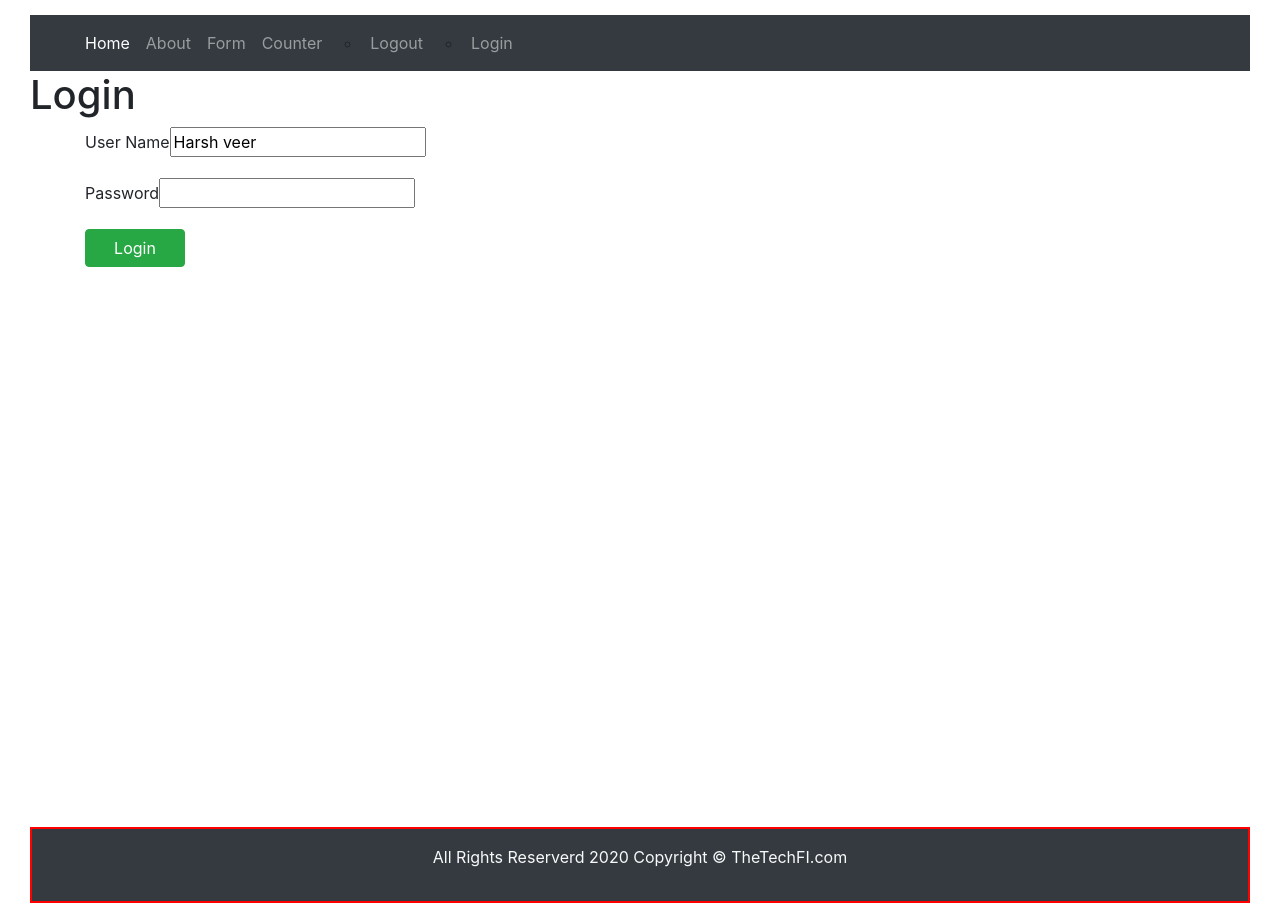
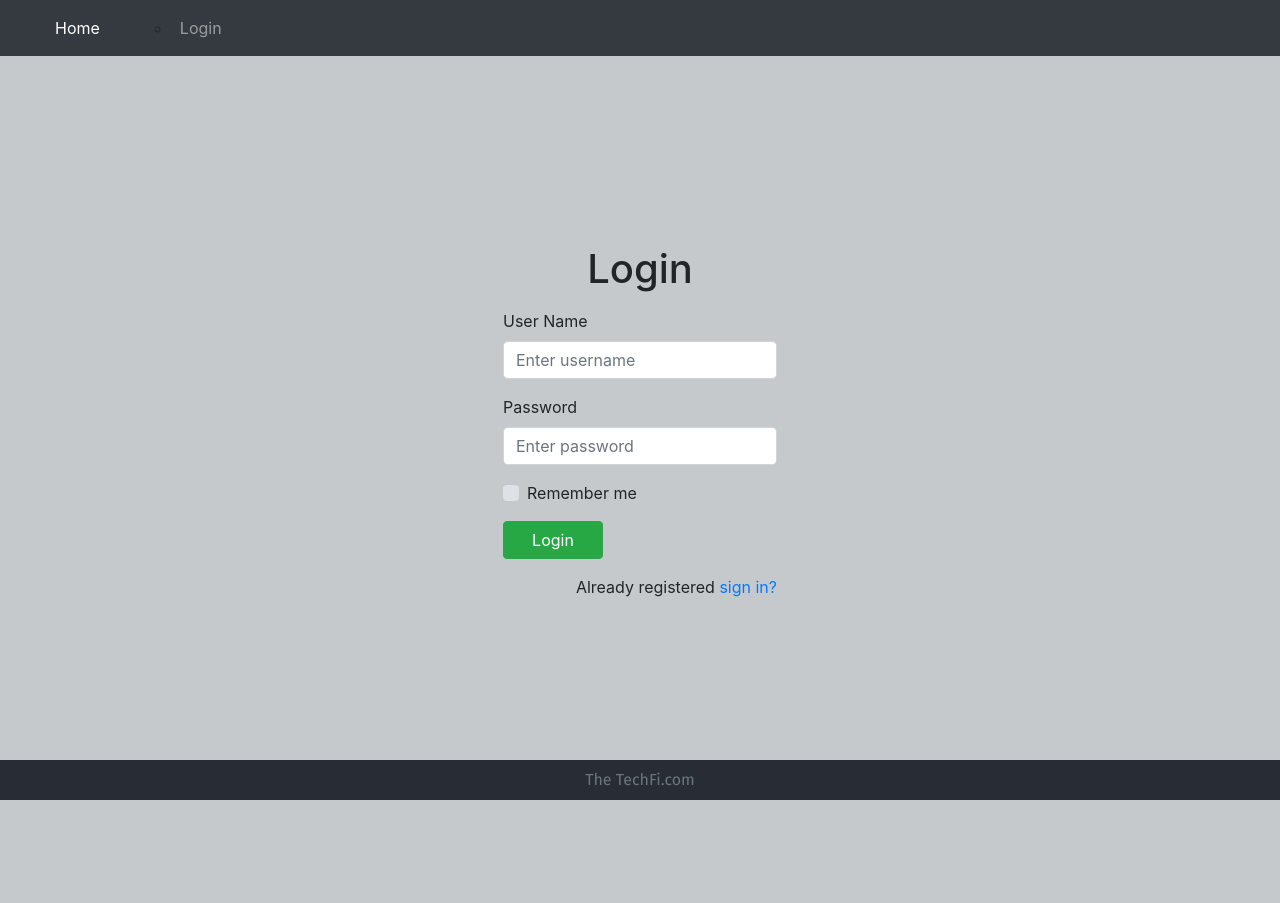
Before and after one commit to harshchatbot/MyReactWebsite, a React (Create React App) app: page /login in a window 1280 px wide. After the commit the page ends 800 px from the top, so only its background shows below. Built offline with nearby package versions, Linux system fonts and the light colour scheme.

Commit message:
footer fix

```diff
--- a/package.json
+++ b/package.json
@@ -13,6 +13,7 @@
     "react-dom": "^17.0.2",
     "react-router-dom": "^5.2.0",
     "react-scripts": "4.0.3",
+    "styled-components": "^5.3.0",
     "web-vitals": "^1.1.2"
   },
   "scripts": {
--- a/src/App.css
+++ b/src/App.css
@@ -28,6 +28,57 @@
   color: #61dafb;
 }
 
+
+.input-group {
+  display: flex;
+  flex-direction: column;
+  margin-top: 5px;
+  margin-bottom: 5px;
+}
+
+
+
+* {
+  box-sizing: border-box;
+}
+
+/* html, body {
+  background: #c6c9cc !important;
+  min-height: 200vh;
+  display: flex;
+  font-weight: 400;
+  font-family: 'Fira Sans', sans-serif;
+  align-items: center;
+  justify-content: center;
+  height: 100%;
+} */
+
+html, body{
+  display: flex;
+  align-items: center;
+  justify-content: center;
+  font-family: 'Fira Sans', sans-serif;
+  padding-top: 60px;
+  background: #c6c9cc !important;
+  font-weight: 400;
+  height: 100%;
+}
+
+.footer{
+  background-color: #282c34;
+  position: absolute;
+  bottom: 0;
+  left: 0;
+  width: 100%;
+  height: 40px;
+  font-family: 'Fira Sans', sans-serif;
+  display: flex;
+  align-items: center;
+  justify-content: center;
+}
+
+
+
 @keyframes App-logo-spin {
   from {
     transform: rotate(0deg);
--- a/src/App.js
+++ b/src/App.js
@@ -2,20 +2,20 @@ import './App.css';
 import './bootstrap.css'
 import Header from "./MyComponents/Header";
 import { Todos } from "./MyComponents/Todos";
-import { Footer } from "./MyComponents/Footer";
+import FooterCompo from "./MyComponents/Footer";
 import { AddTodo } from "./MyComponents/AddTodo";
 import { About } from "./MyComponents/About";
 import { Form } from "./MyComponents/Form";
 import Counter from "./MyComponents/Counter";
-import TodoApp, {WelcomeComponent, ErrorComponent, ListTodosComponent, LogoutComponent, HeaderComponent , LoginComponent} from './TodoWebapp/TodoApp';
-import {db} from './Firebase';
+import TodoApp, { WelcomeComponent, ErrorComponent, ListTodosComponent, LogoutComponent, HeaderComponent, LoginComponent } from './TodoWebapp/TodoApp';
+import { db } from './Firebase';
 import React, { useState, useEffect } from 'react';
 import {
   BrowserRouter as Router,
   Switch,
   Route, useHistory
 } from "react-router-dom";
-import {createBrowserHistory} from 'history'
+import { createBrowserHistory } from 'history'
 
 
 function App() {
@@ -97,10 +97,13 @@ function App() {
   return (
     <>  {/*blank opening tag*/}
 
+<div style={{
+      backgroundImage: `url("https://via.placeholder.com/500")`
+    }}></div>
 
       <Router>
-        {/* <Header title="MyTodosList" searchBar={false} /> */}
-        <HeaderComponent/>
+        <Header title="MyTodosList" searchBar={false} />
+        {/* <HeaderComponent /> */}
 
         {/* A <Switch> looks through its children <Route>s and
             renders the first one that matches the current URL. */}
@@ -131,21 +134,25 @@ function App() {
             <Counter />
           </Route>
 
-          <Route exact path="/login">
+          {/* <Route exact path="/login">
             <TodoApp />
-          </Route>
+          </Route> */}
 
           {/* <Route exact path="/welcome" component={WelcomeComponent}/>
           <Route exact path="/todos" component={ListTodosComponent}/>
           <Route exact path="/logout" component={LogoutComponent}/> */}
           {/* <Route  path="/welcome" component={WelcomeComponent}/> */}
-          <Route exct path="/todos" component={ListTodosComponent}/>
-          <Route  path="/logout" component={LogoutComponent}/>
+          <Route exact path="/todos" component={ListTodosComponent} />
+          <Route exact path="/logout" component={LogoutComponent} />
+
+
+          <Route exact path="/welcome" component={WelcomeComponent} />
+          <Route exact path="/login" component={LoginComponent} />
 
 
           {/* keep this error compo line in end only else error  */}
           {/* <Route exact path="" component={ErrorComponent}/>   */}
-          <Route component={ErrorComponent}/>
+          <Route component={ErrorComponent} />
 
 
 
@@ -153,7 +160,8 @@ function App() {
 
         </Switch>
 
-        <Footer />
+        <FooterCompo  />
+
       </Router>
     </>
   );
--- a/src/MyComponents/Footer.js
+++ b/src/MyComponents/Footer.js
@@ -1,22 +1,19 @@
-import React from 'react'
-//import './footer.css'
+import React, { Component } from "react";
 
-export const Footer = () => {
+export class FooterCompo extends Component{
 
-    let footerStyle = {
-        position: "relative",
-        top: "70vh",
-        width: "100%",
-        border: "2px solid red"
-    }
+  render(){
 
 
-    return (
-        <footer className="bg-dark text-light py-3" style={footerStyle}>
-            <p className="text-center">
-            All Rights Reserverd 2020 Copyright &copy; TheTechFI.com
-            </p>
+    return(
 
-        </footer>
+      <footer className="footer" >
+    <span className="text-muted justify-content-end">The TechFi.com</span>
+    </footer>
+
     )
+
+  }
 }
+
+export default FooterCompo
--- a/src/MyComponents/Header.js
+++ b/src/MyComponents/Header.js
@@ -14,14 +14,15 @@ export default class HeaderComponent extends Component{
 
     render(){
 
-  // const userLoggedIn = AuthenticationService.isUserLoggedIn();
-  //       console.log(userLoggedIn);
+
+   const userLoggedIn = AuthenticationService.isUserLoggedIn();
+         console.log(userLoggedIn);
 
     return (
       //this <nav is navigation
       //navbar-expand-lg this is how arrangement of menu items like all comping together in left
                                                 //navbar-light bg-light
-        <nav className="navbar navbar-expand-md navbar-dark bg-dark">
+        <nav className="navbar navbar-expand-md navbar-dark bg-dark fixed-top">
         <div className="container-fluid">
           <Link className="navbar-brand" to="/">{this.title}</Link>
           <button className="navbar-toggler" type="button" data-bs-toggle="collapse" data-bs-target="#navbarSupportedContent" aria-controls="navbarSupportedContent" aria-expanded="false" aria-label="Toggle navigation">
@@ -32,22 +33,22 @@ export default class HeaderComponent extends Component{
               <li className="nav-item">
                 <Link className="nav-link active" aria-current="page" to="/">Home</Link>
               </li>
-              <li className="nav-item">
+              {userLoggedIn && <li className="nav-item">
                 <Link className="nav-link" to="/about">About</Link>
-              </li>
+              </li>}
 
-              <li className="nav-item">
+              {userLoggedIn && <li className="nav-item">
                 <Link className="nav-link" to="/form">Form</Link>
-              </li>
+              </li>}
 
-              <li className="nav-item">
+              {userLoggedIn && <li className="nav-item">
                 <Link className="nav-link" to="/counter">Counter</Link>
-              </li>
+              </li>}
 
 
 
               <ul classname="nav-bar navbar-collapse justify-content-end ml-auto">
-              <li><Link className="nav-link" to="/logout" onClick={AuthenticationService.logout}>Logout</Link></li>
+              {userLoggedIn && <li><Link className="nav-link" to="/logout" onClick={AuthenticationService.logout}>Logout</Link></li>}
               </ul>
 
               <ul classname="nav-bar navbar-collapse justify-content-end">
--- a/src/MyComponents/footer.css
+++ /dev/null
@@ -1,5 +0,0 @@
-*{
-    background-color: red;
-    position: absolute;
-    bottom: 0;
-}
--- a/src/TodoWebapp/TodoApp.js
+++ b/src/TodoWebapp/TodoApp.js
@@ -3,14 +3,13 @@ import AuthenticationService from './AuthenticationService'
 import {
     BrowserRouter as Router,
     Switch,
-    Route, useHistory, Link, Redirect
+    Route, Link
 } from "react-router-dom";
-import { createBrowserHistory } from 'history';
 import { withRouter } from 'react-router';
 
 
 
-class TodoApp extends Component {
+export class TodoApp extends Component {
 
 
 
@@ -25,7 +24,7 @@ class TodoApp extends Component {
                 {/* {<LoginComponent />} */}
                 {/* <HeaderComponent /> */}
                 {/* <WelcomeComponent/> */}
-                <Router>
+                {/* <Router>
 
                     <>
 
@@ -40,7 +39,7 @@ class TodoApp extends Component {
 
                     </>
 
-                </Router>
+                </Router> */}
             </div>
         )
 
@@ -55,6 +54,7 @@ class TodoApp extends Component {
 
 
 export class WelcomeComponent extends Component {
+
 
     constructor(props){
         super(props)
@@ -131,7 +131,7 @@ export class ListTodosComponent extends Component {
                                 this.state.todos.map(
                                     todo =>  //this arrow func defines how each of these elements should be shown
 
-                                        <tr>
+                                        <tr key={todo.id}>
                                             <td>{todo.id}</td>
                                             <td>{todo.description}</td>
                                             <td>{todo.targetDate.toString()}</td>
@@ -168,10 +168,11 @@ export class LoginComponent extends Component {
 
 
         this.state = {
-            username: 'Harsh veer',
+            //give you name is username iif you want your name to appear in the field by default
+            username: '',
             password: '',
             hasLoginFailed: false,
-            showSuccessMessage: false
+            showsuccessmessage: false
 
         }
         //this.handeleUsernameChange = this.handeleUsernameChange.bind(this)
@@ -232,19 +233,9 @@ export class LoginComponent extends Component {
 
 
             AuthenticationService.registerSuccessfulLogin(this.state.username, this.state.password)   //this is how we called method
-            //alert("Success")
-            //console.log("success")
-            //console.log(this.props)
-
-            //this.props.history.push(`/welcome/${this.state.username}`);
-
-
-
-            // return <Redirect to="/welcome" />
-
 
             //this.props.useHistory.push("/")
-            //this.setState({ showSuccessMessage: true })  //if success then update the state
+            //this.setState({ showsuccessmessage: true })  //if success then update the state
             //this.setState({ hasLoginFailed: false })
 
         }
@@ -253,7 +244,7 @@ export class LoginComponent extends Component {
 
             //alert("Failed")
             //console.log("Failed")
-            this.setState({ showSuccessMessage: false })
+            this.setState({ showsuccessmessage: false })
             this.setState({ hasLoginFailed: true })
 
         }
@@ -268,29 +259,43 @@ export class LoginComponent extends Component {
             //this below empty tag is basically called react fragment, or we can use <div? tag also in place of empty tags
             <>
 
-                <h1>Login</h1>
-                <div className="container">
+                <h1 className="text-center">Login</h1>
+                <div className="container my-3">
                     {/* User Name :<input type="text" name="username" value={this.state.username} onChange={this.handeleUsernameChange}/> */}
                     {/* <showInvalidCredentials hasLoginFailed={this.state.hasLoginFailed} /> */}
-                    <showLoginSuccessMessage showSuccessMessage={this.state.showSuccessMessage} />
+                    <showLoginSuccessMessage showsuccessmessage={this.state.showsuccessmessage}/>
 
                     {/* to remove func showInvalidCredentials using && operator and is easier */}
                     {this.state.hasLoginFailed && <div className="alert alert-warning">Invalid Credentials</div>}
-                    {this.state.showSuccessMessage && <div>Login Success</div>}
+                    {this.state.showsuccessmessage && <div>Login Success</div>}
 
                     <div className="mb-3">
-                        <label for="InputUserName" className="form-label">User Name</label>
-                        <input type="text" name="username" value={this.state.username} onChange={this.handleChange} />
+                        <label htmlFor="InputUserName" className="form-label">User Name</label>
+                        <input type="text" name="username" className="form-control" placeholder="Enter username" value={this.state.username} onChange={this.handleChange} />
                     </div>
 
                     <div className="mb-3">
-                        <label for="InputPassword1" className="form-label">Password</label>
-                        <input type="password" name="password" value={this.state.password} onChange={this.handleChange} />
+                        <label htmlFor="InputPassword1" className="form-label">Password</label>
+                        <input type="password" name="password" className="form-control" placeholder="Enter password" value={this.state.password} onChange={this.handleChange} />
                     </div>
+
+
+                    <div className="form-group">
+                    <div className="custom-control custom-checkbox">
+                        <input type="checkbox" className="custom-control-input" id="customCheck1" />
+                        <label className="custom-control-label" htmlFor="customCheck1">Remember me</label>
+                    </div>
+                </div>
 
                     {/* User Name :<input type="text" name="username" value={this.state.username} onChange={this.handleChange} />
                 Password : <input type="password" name="password" value={this.state.password} onChange={this.handleChange} /> */}
-                    <button className="btn btn-success" onClick={this.loginClicked}>Login</button>
+                    <button className="mb-3 ml-auto btn btn-success" onClick={this.loginClicked}>Login</button>
+
+
+                    <p className="forgot-password text-right">
+                    Already registered <a href="#">sign in?</a>
+                </p>
+
                 </div>
             </>
 
@@ -320,11 +325,17 @@ export class LogoutComponent extends Component {
 export class HeaderComponent extends Component {
 
 
+    constructor(props){
+        super(props)
+    }
+
+
 
     render() {
 
         const userLoggedIn = AuthenticationService.isUserLoggedIn();
         console.log(userLoggedIn);
+
 
 
         return (
@@ -344,26 +355,34 @@ export class HeaderComponent extends Component {
                                 <li className="nav-item">
                                     <Link className="nav-link active" aria-current="page" to="/">Home</Link>
                                 </li>
-                                <li className="nav-item">
+                                {userLoggedIn &&  <li className="nav-item">
                                     <Link className="nav-link" to="/about">About</Link>
-                                </li>
+                                </li>}
 
-                                <li className="nav-item">
+                                {userLoggedIn &&  <li className="nav-item">
                                     <Link className="nav-link" to="/form">Form</Link>
-                                </li>
+                                </li>}
 
-                                <li className="nav-item">
+                                {userLoggedIn &&  <li className="nav-item">
                                     <Link className="nav-link" to="/counter">Counter</Link>
-                                </li>
+                                </li>}
+
+                                {userLoggedIn && <li className="nav-item">
+                                    <Link className="nav-link" to="/todos">Todos List</Link>
+                                </li>}
+
+                                {userLoggedIn && <li className="nav-item">
+                                    <Link className="nav-link" to="/welcome/username">Welcome</Link>
+                                </li>}
 
 
 
-                                <ul classname="nav-bar navbar-collapse justify-content-end ml-auto">
-                                    <li><Link className="nav-link" to="/logout" onClick={AuthenticationService.logout}>Logout</Link></li>
+                                <ul className="nav-bar navbar-collapse justify-content-end ml-auto">
+                                    {userLoggedIn &&  <li><Link className="nav-link" to="/logout" onClick={AuthenticationService.logout}>Logout</Link></li>}
                                 </ul>
 
-                                <ul classname="nav-bar navbar-collapse justify-content-end">
-                                    <li><Link className="nav-link" to="/login">Login</Link></li>
+                                <ul className="nav-bar navbar-collapse justify-content-end">
+                                    {!userLoggedIn && <li><Link className="nav-link" to="/login">Login</Link></li>}
                                 </ul>
 
 
@@ -401,28 +420,16 @@ export class HeaderComponent extends Component {
 // }
 
 
-// function showLoginSuccessMessage(props) {
+// function ShowLoginSuccessMessage(props) {
 
-//     if (props.showSuccessMessage) {
+//     if (props.showsuccessmessage) {
 
 //         return <div>Login Success</div>
 //     }
 //     return null
 // }
 
-function WelcomeRouting (){
 
-    let history = useHistory();
-
-      history.push("/welcome");
-
-  }
-
-
-  const Appli = (props) => {
-    const history = useHistory();
-    history.push("/welcome");
-}
 
 
 export default withRouter(TodoApp)
--- a/src/bootstrap.css
+++ b/src/bootstrap.css
@@ -1 +1,2 @@
 @import url(https://unpkg.com/bootstrap@4.1.0/dist/css/bootstrap.min.css);
+@import url('https://fonts.googleapis.com/css?family=Fira+Sans:400,500,600,700,800');
```
Also changed, not shown: src/TodoWebapp/AuthenticationService.js (+17 -6 lines), 1 other file (tests, documents, lock files or other folders).
